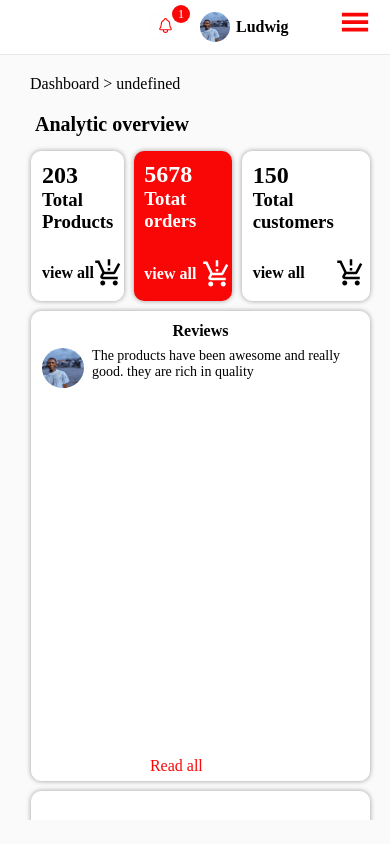
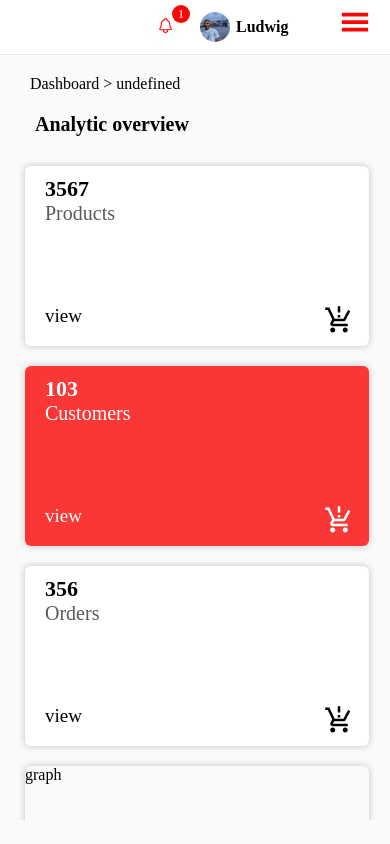
Before and after one commit to Fabrice-Mokfembam/yota-admin-dashboard, a React (Vite) app: page / in a window 390 px wide. Built offline with nearby package versions, Linux system fonts and the light colour scheme; no server answers.

Commit message:
homepage made responsive

```diff
--- a/src/pages/home/Home.jsx
+++ b/src/pages/home/Home.jsx
@@ -12,44 +12,82 @@ function Home() {
       <div className='title-page'>
           Analytic overview
       </div>
-      <div className="grid-box-container">
-        <div className="box bf box1">
-          <h2>203</h2>
-          <h3> Total Products </h3>
-          <div>
-            <h4>view all</h4>
-            <MdOutlineProductionQuantityLimits className='box-icons'/>
+      <div className="home-main-container">
+        <div className="home-div1">
+          <div className="data-boxes">
+            <div className="box1 product-box">
+              <div className="number">3567</div>
+              <div className="product">Products</div>
+              <div className="view-icon">
+                <div className='view'> view</div>
+                <div className="icon"> <MdOutlineProductionQuantityLimits className='icon-home'/> </div>
               </div>
             </div>
-        <div className="box bf box2">
-            <h2>5678</h2>
-          <h3> Totat orders </h3>
-          <div>
-            <h4>view all</h4>
-            <MdOutlineProductionQuantityLimits className='box-icons'/>
+
+            <div className="box1 customer-box">
+              <div className="number">103</div>
+              <div className="product">Customers</div>
+              <div className="view-icon">
+                <div className='view'> view</div>
+                <div className="icon"> <MdOutlineProductionQuantityLimits className='icon-home'/> </div>
               </div>
             </div>
-        <div className="box bf box3">
-            <h2>150</h2>
-          <h3> Total customers </h3>
-          <div>
-            <h4>view all</h4>
-            <MdOutlineProductionQuantityLimits className='box-icons'/>
+
+            <div className="box1 order-box">
+              <div className="number">356</div>
+              <div className="product">Orders</div>
+              <div className="view-icon">
+                <div className='view'> view</div>
+                <div className="icon"> <MdOutlineProductionQuantityLimits className='icon-home'/> </div>
               </div>
             </div>
-        <div className="box box4">
-          <h4>Reviews</h4>
+
+          </div>
+
+          <div className="graph-box">
+            graph
+          </div>
+        </div>
+        <div className="home-div2">
+          <div className="review-highlight">
             <div className="review-container">
-            <div className="review-img-container">
+              <div className="iner">
                  <img src={img} alt="" />
               </div>
+              <div className="info-h-container">
+                <p>02/11/2034</p>
                 <div className="review-text">
-              The products have been awesome and really good. they are rich in quality
+                  The iphone x is great phone. its features are spectacular
                 </div>
               </div>
-           <div className="read-all-container"> Read all</div>
             </div>
-         <div className="box box5"></div>
+            <div className="review-container">
+              <div className="iner">
+                 <img src={img} alt="" />
+              </div>
+              <div className="info-h-container">
+                <p>02/11/2034</p>
+                <div className="review-text">
+                  The iphone x is great phone. its features are spectacular
+                </div>
+              </div>
+            </div>
+            <div className="review-container">
+              <div className="iner">
+                 <img src={img} alt="" />
+              </div>
+              <div className="info-h-container">
+                <p>02/11/2034</p>
+                <div className="review-text">
+                  The iphone x is great phone. its features are spectacular
+                </div>
+              </div>
+            </div>
+             <div className="rdmore">Read more</div>
+          </div>
+
+        </div>
+
     </div>
     </div>
   )
--- a/src/pages/home/home.css
+++ b/src/pages/home/home.css
@@ -1,146 +1,263 @@
-.home-container{
-    width: 82%;
+.home-container {
+    width: 100%;
     height: 90dvh;
     overflow-y: auto;
     padding-bottom: 30px;
     margin: 5px;
+}
 
-
-}
-.title-page{
+.title-page {
     margin: 10px 20px;
     padding: 5px 10px;
     font-size: 20px;
     font-weight: bold;
 }
 
-.grid-box-container{
-    padding-left:10px ;
-    margin: 0px 15px 0px 16px;
-    display: grid;
-    gap: 10px;
-    grid-template-columns: repeat(4,1fr);
-    grid-auto-rows: minmax(150px,auto);
-}
-.box{
-    position: relative;
-    padding: 10px;
-    border-radius: 10px;
-    border: 1px solid var(--orangebg-font-color);
-    background-color: var(--orangebg-font-color);
-    box-shadow: 0px 0px 5px var(--error-color);
+.home-div1 {
+    display: flex;
+    flex-direction: column;
 }
 
-.box4{
-    grid-column: span 1;
-    grid-row: span 3;
-}
-.box5{
-    grid-column: span 3;
-    grid-row: span 2;
+.home-main-container {
+    width: 100%;
+    padding: 5px 26px;
 }
 
-.bf div{
-    width: 90%;
+.box1 {
+    padding: 10px 10px;
+    background-color: #fff;
+    width: 250px;
+    height: 160px;
+    border-radius: 6px;
+    box-shadow: 0px 0px 7px rgb(194, 192, 192);
+    margin: 10px;
+    z-index: -1;
+}
+
+.product-box,
+.order-box,
+.customer-box {
+    position: relative;
+}
+
+.customer-box {
+    background-color: rgba(249, 7, 7, .8);
+    color: #fff;
+}
+
+.number {
+    font-size: 22px;
+    margin-left: 10px;
+    font-weight: 600;
+}
+
+.product {
+    font-size: 20px;
+    margin-left: 10px;
+    font-weight: 450;
+    color: rgb(89, 90, 90);
+}
+
+.customer-box .product {
+    color: #fff;
+}
+
+.view-icon {
+    width: 100%;
     display: flex;
     justify-content: space-between;
-    align-items: center;
+    padding: 0px 10px;
+    padding-right: 25px;
     position: absolute;
-    bottom: 12px;
-}
-.box2{
-    color: var(--orangebg-font-color);
-    background-color: var(--orange-bgcolor);
-    border: none;
+    bottom: 7px;
 }
 
-.box-icons{
+.view {
+    font-size: 19px;
+}
+
+.icon-home {
     font-size: 30px;
 }
-.box4 h4{
-    text-align: center;
+
+.graph-box {
+    width: 100%;
+    height: 260px;
+    margin: 10px;
+    border-radius: 6px;
+    box-shadow: 0px 0px 7px  rgb(194, 192, 192);
+    margin: 10px;
+    z-index: -1;
+}
+
+.review-highlight{
+    width: 100%;
+    height: 455px;
+    padding: 14px;
+    border-radius: 6px;
+    box-shadow: 0px 0px 7px  rgb(194, 192, 192);
+    margin: 10px;
+    z-index: -1;
 }
 .review-container{
     display: flex;
-    gap: 8px;
-    margin-top: 8px;
+    gap: 10px;
+    border-bottom: 1px solid rgb(100, 100, 100);
+    border-radius: 0px 3px 3px 0px ;
+    margin: 10px 0px;
 }
 
-.review-container .review-img-container{
-    width: 50px;
-    height: 40px;
-    border-radius: 50%;
+.info-h-container{
+    display: flex;
+    flex-direction: column;
+    padding: 5px 2px;
 }
-.review-img-container img {
-    width: 100%;
-    height: 100%;
+
+.info-h-container p{
+     font-weight: 550;
+     font-size: 17px;
+     font-style: italic;
+}
+
+.iner img{
+    width: 47px;
+    height: 47px;
+    height: 47px;
     border-radius: 50%;
     object-fit: cover;
 }
-.review-container .review-text{
+
+.review-highlight{
+    display: flex;
+    flex-direction: column;
+}
+.rdmore{
+    align-self: center;
+}
+/* .iner{
+    width: 58px;
+    height: 60px;
+    border-radius: 50%;
+} */
+
+@media screen and (max-width:1034px) {
+    .data-boxes {
+        display: flex;
+    }
+
+    .pro {
         width: 100%;
-    font-size: 14px;
+    }
+}
+
+@media screen and (min-width:1034px) {
+   .home-main-container{
+    display: flex;
+    gap: 10px;
+    padding-left: 18px;
+   }
+    .home-container {
+        width: 90%;
+    }
+    .data-boxes{
+        display: flex;
+    }
+    .home-div1{
+        width: 70%;
+    }
+    .home-div2{
+        flex-basis: 2;
+    }
+    .graph-box{
+        width: 97.4%;
+    }
+}
+
+@media screen and (max-width:689px) {
+    .data-boxes {
+        display: flex;
+        flex-wrap: wrap;
+    }
 
 }
 
-.read-all-container{
-    text-align: center;
-    position: absolute;
-    bottom: 5px;
-    left: 35%;
-    color: var(--orange-bgcolor);
-    font-weight: 450;
+@media screen and (max-width:604px) {
+    .box1 {
+        width: 230px;
+        height: 180px;
     }
 
-.home-container{
-  animation: appear  .8s ease forwards;
 }
 
-@keyframes appear {
-  from{
-    transform: translateY(500px);
+@media screen and (max-width:560px) {
+
+    .box1 {
+        width: 100%;
+
     }
-  to{
-    transform: none;
+
+    .home-main-container {
+        padding-left: 10px;
+    }
+
+    .data-boxes {
+        width: 100%;
+        flex-direction: column;
+    }
+
+}
+
+@media screen and (max-width:500px) {
+    .box1 {
+        width: 100%;
+
+    }
+
+    .home-main-container {
+        padding-left: 10px;
+    }
+
+    .data-boxes {
+        flex-direction: column;
     }
 }
 
-
-@media screen and (max-width:1034px){
-
-    .home-container{
-        width: 100%;
+@media screen and (max-width:420px) {
+   .review-text{
+    font-size: 15px;
    }
 }
-@media screen and (max-width:830px){
-   .grid-box-container{
-    grid-template-columns: repeat(3,1fr);
-    grid-auto-rows: minmax(150px,auto);
+@media screen and (max-width:370px) {
+   .review-highlight{
+    height: auto;
+    padding-bottom: 15px;
    }
-   .box4{
-    grid-column: span 3;
-    grid-row: span 3;
+}
+@media screen and (max-width:360px) {
+   .iner img{
+    width: 45px;
+    height: 45px;
    }
 }
 
-@media screen and (max-width:620px){
-   .grid-box-container{
-    grid-template-columns: repeat(2,1fr);
-    grid-auto-rows: minmax(150px,auto);
+@media screen and (max-width:350px) {
+    .view {
+        font-size: 18px;
     }
-   .box4{
-    grid-column: span 2;
-    grid-row: span 3;
+
+    .icon-home {
+        font-size: 25px;
+    }
+
+    .box1 {
+        height: 160px;
+    }
+
+    .number {
+        font-size: 20px;
+    }
+
+    .product {
+        font-size: 16.5px;
     }
 }
-
-@media screen and (max-width:580px){
-   .grid-box-container{
-    grid-template-columns: 1fr;
-    grid-auto-rows: minmax(150px,auto);
-}
-   .box4{
-    grid-column: span 3;
-    grid-row: span 3;
-}
-}
--- a/src/pages/products/addProduct/AddProduct.jsx
+++ b/src/pages/products/addProduct/AddProduct.jsx
@@ -3,6 +3,8 @@ import axios from "axios";
 import "./AddProduct.css";
 
 import PageDetail from "../../../components/PageAlert/PageDetail";
+
+const page = 'Add Products'
 
 function AddProduct({ fetchData, setData }) {
   const [image, setImage] = useState(null);
@@ -93,7 +95,7 @@ function AddProduct({ fetchData, setData }) {
 
   return (
     <div className="home-container">
-      <PageDetail />
+      <PageDetail page={page} />
       <div className="main-add-product-conatainer">
 
         <div className="firstpart part">
```
Lines whose indentation alone changed are shown as unchanged.
